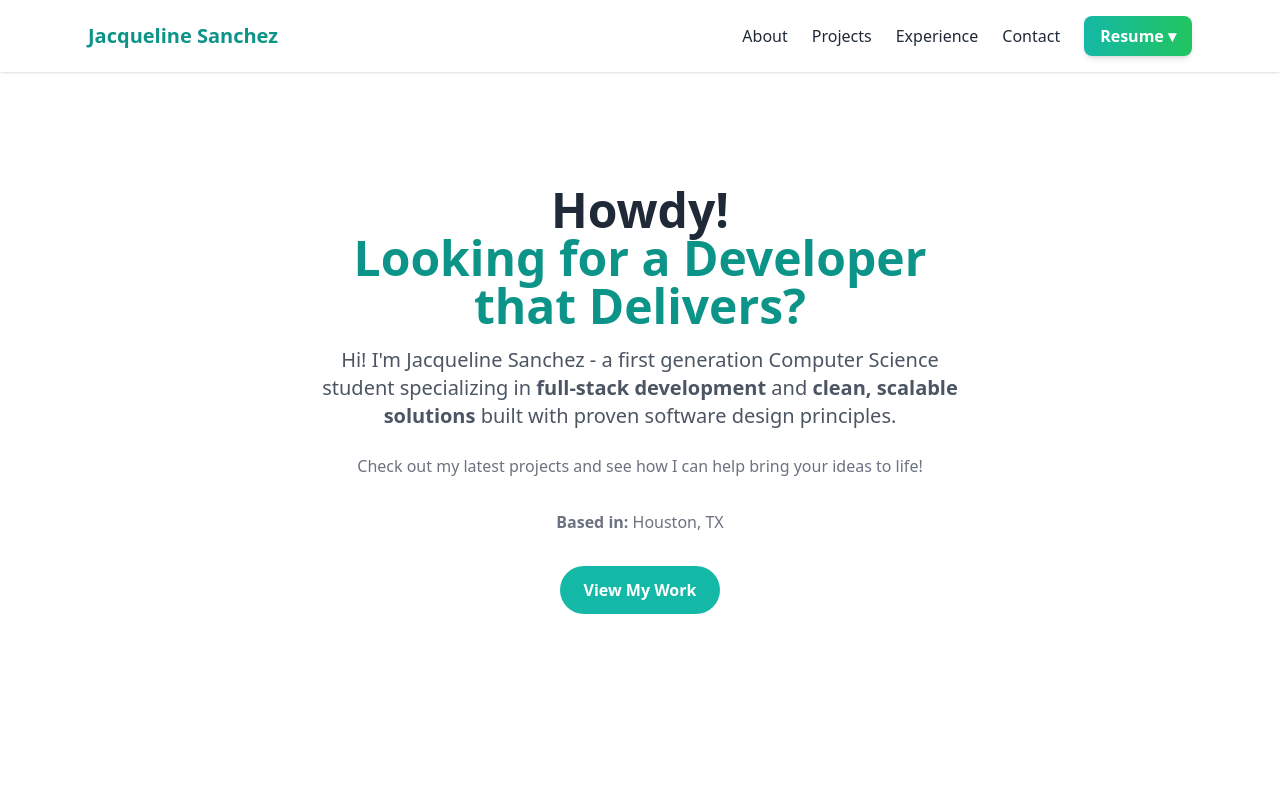
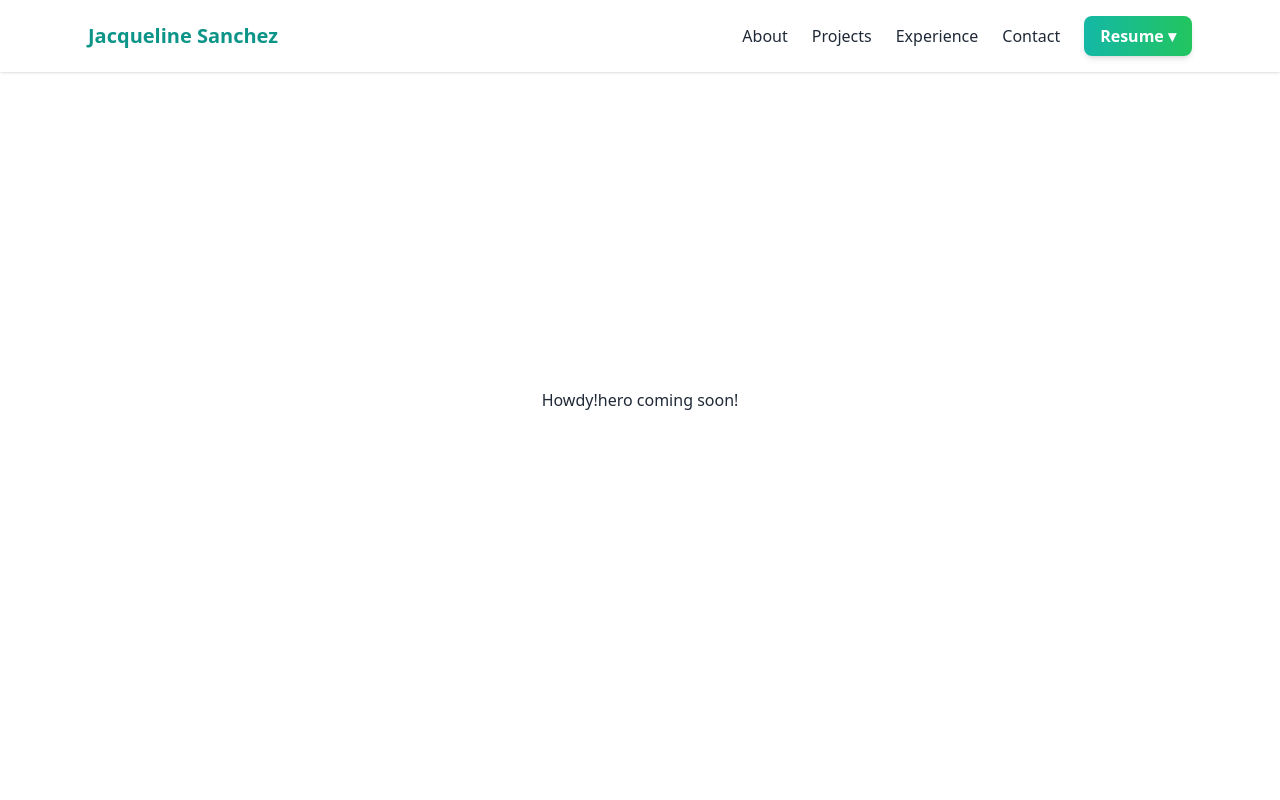
Before and after one commit to jupitersnow1/jupitersnow1.github.io, a website: page index.html in a window 1280 px wide. Shown: the top 800 px of the page. Drawn offline with nearby package versions, Linux system fonts and the light colour scheme.

Commit message:
refractoring hero section

```diff
--- a/index.html
+++ b/index.html
@@ -85,26 +85,12 @@
     </header>
 
   <!-- hero section -->
-  <section class="min-h-screen flex items-center justify-center bg-white px-6">
-    <div class="text-center max-w-2xl">
-      <h1 class="text-4xl md:text-5xl font-bold mb-4">Howdy! <br> <span class="text-teal-600">Looking for a Developer
-          that Delivers?</span></h1>
-      <p class="text-lg md:text-xl text-gray-600 mb-6">Hi! I'm Jacqueline Sanchez - a first generation Computer Science
-        student specializing in
-        <span class="font-semibold">full-stack development</span>
-        and <span class="font-semibold">clean, scalable solutions</span> built with proven software design principles.
-      </p>
+  <section id="hero" class="min-h-screen flex items-center justify-center bg-white px-6">
 
-      <p class="text-gray-500 mb-8">Check out my latest projects and see how I can help bring your ideas to life!</p>
-      <p class="text-gray-500 mb-8">
-        <span class="font-semibold">Based in:</span> Houston, TX
-        <br>
-      </p>
       <a href="#projects"
         class="inline-block bg-teal-500 text-white px-6 py-3 rounded-full font-semibold hover:bg-teal-600 transition">
         View My Work
       </a>
-    </div>
   </section>
 
 
@@ -390,6 +376,7 @@ scheduling, and student resources into a unified platform.</p>
     © 2025 Jacqueline Sanchez. All rights reserved.
   </footer>
 
+  <script type="module" src="js/main.js"></script>
   <script src="js/menu.js"></script>
   <script src = "js/scrollspy.js"></script>
 
--- /dev/null
+++ b/js/components/hero/hero-threads.js
@@ -0,0 +1,6 @@
+export function renderHero(container) {
+  container.innerHTML = `
+    <h1>Howdy!</h1>
+    <p>hero coming soon!</p>
+  `;
+}
--- /dev/null
+++ b/js/main.js
@@ -0,0 +1,4 @@
+import { renderHero } from "./components/hero/hero-threads.js";
+
+const hero = document.getElementById("hero");
+renderHero(hero);
```
Also changed, not shown: js/components/hero/hero-base.js (added), js/components/hero/hero-garden.js (added).
